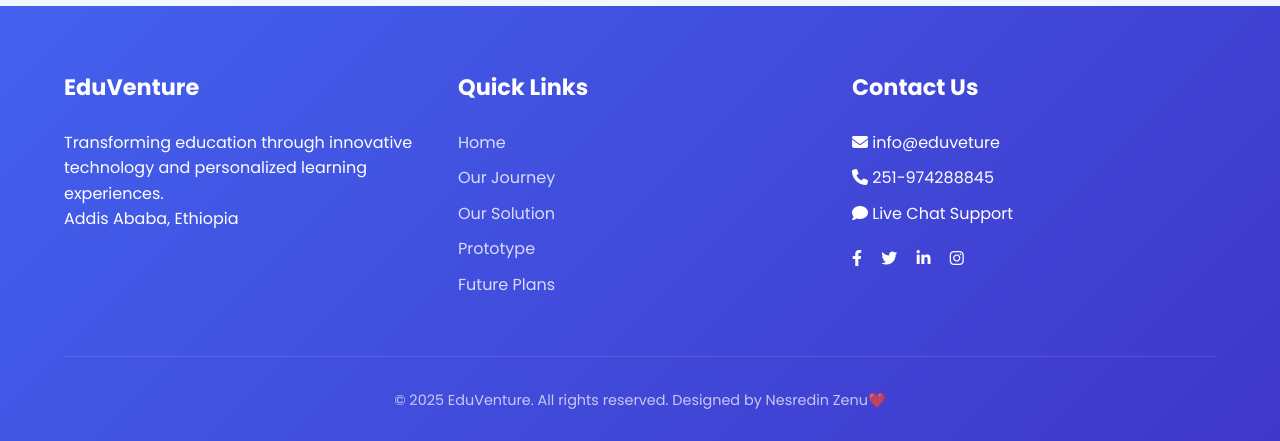
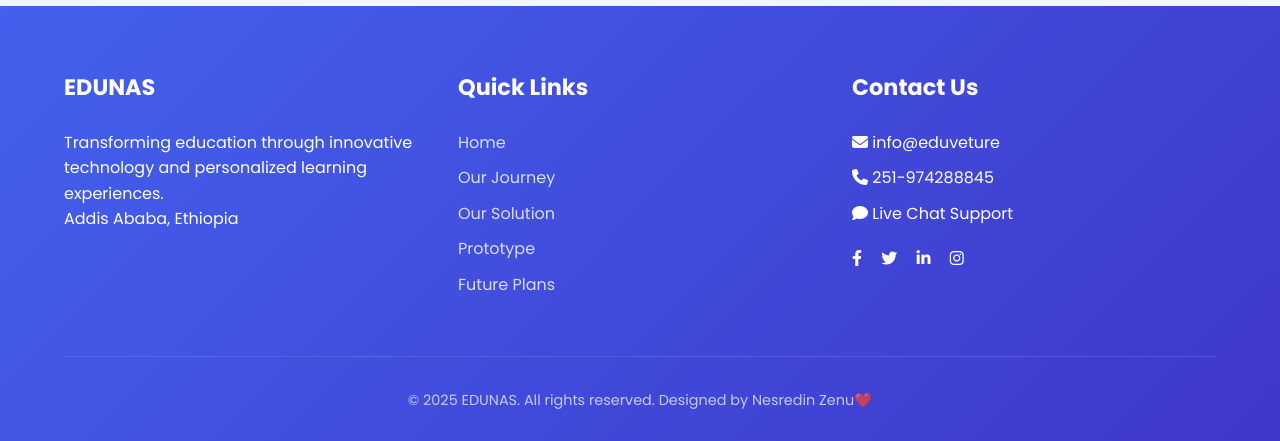
Before and after one commit to nesruzenu/Venture-creation, a plain HTML site: page index.html in a window 1280 px wide. Shown: the part 4334-4775 px from the top of the page. Drawn offline with Linux system fonts and the light colour scheme.

Commit message:
Update index.html

```diff
--- a/index.html
+++ b/index.html
@@ -584,7 +584,7 @@
         <div class="container">
             <div class="footer-content">
                 <div class="footer-section">
-                    <h3>EduVenture</h3>
+                    <h3>EDUNAS</h3>
                     <p>Transforming education through innovative technology and personalized learning experiences.</p>
                     <p>Addis Ababa, Ethiopia </p>
                 </div>
@@ -617,7 +617,7 @@
             </div>
 
             <div class="copyright">
-                <p>&copy; 2025 EduVenture. All rights reserved. Designed by Nesredin Zenu❤️</p>
+                <p>&copy; 2025 EDUNAS. All rights reserved. Designed by Nesredin Zenu❤️</p>
             </div>
         </div>
     </footer>
@@ -647,4 +647,4 @@
         });
     </script>
 </body>
-                                                            </html>
+</html>
```
